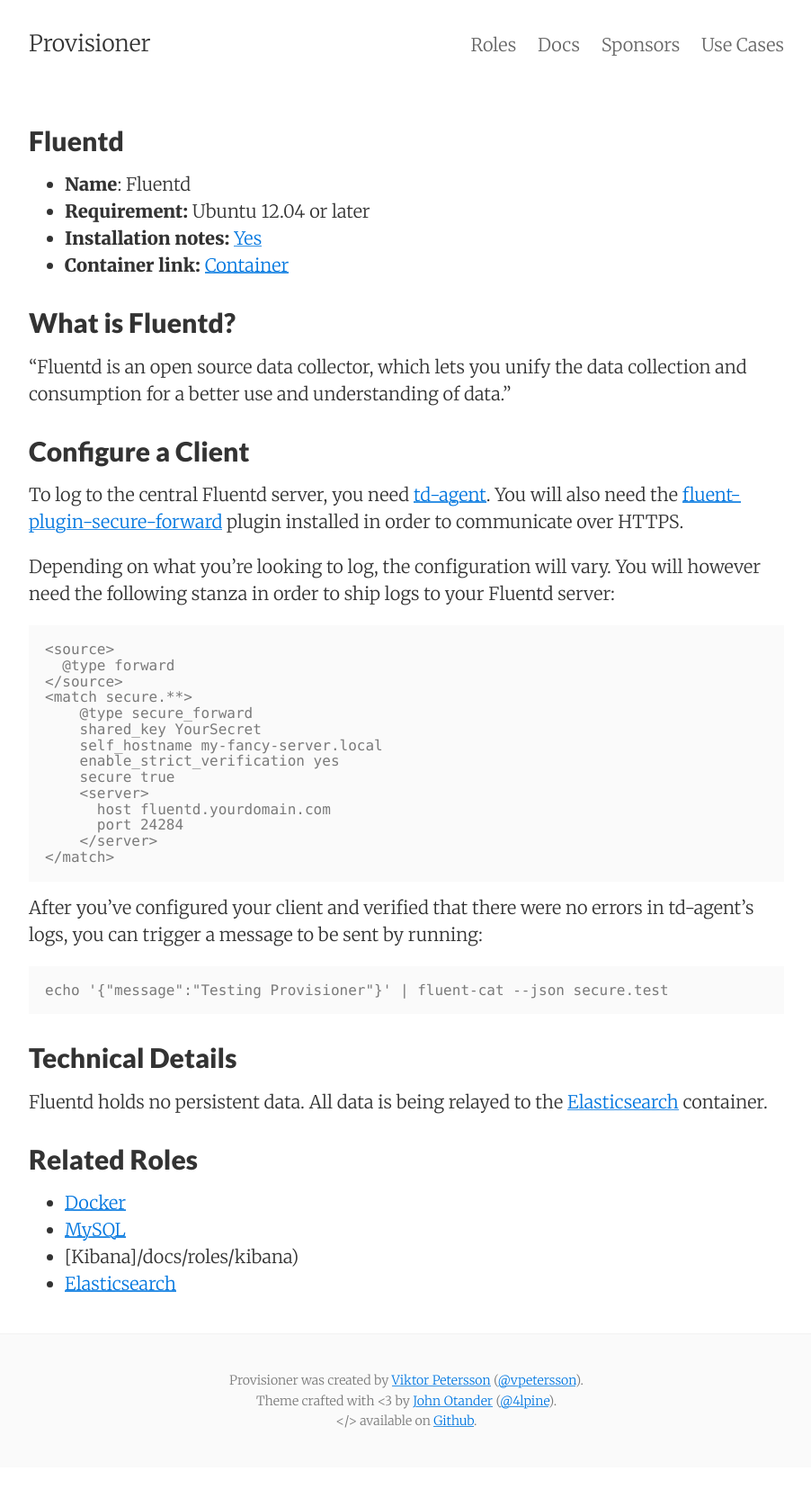
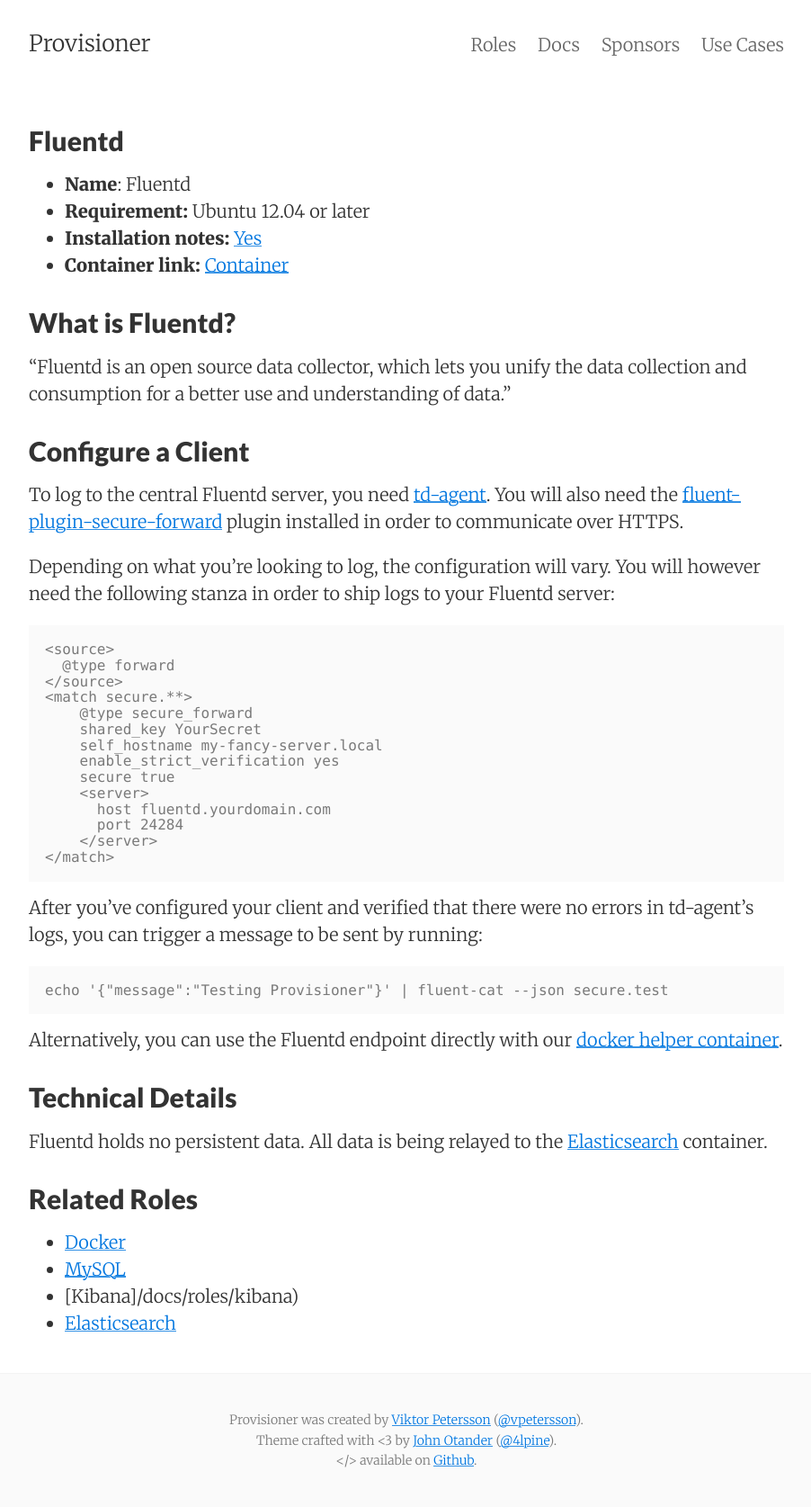
Before and after one commit to murisfurder/provisioner, a Jekyll site: the page built from docs/docs/roles/fluentd.md, in a window 1280 px wide. Shown: the whole page at 90% size, without its empty margins (188-1090 px from the left). Built offline with Jekyll 4.4.1, drawn with Linux system fonts in a browser that asks for light colours; before the commit the page ends 1631 px from its top, so only the background shows below that.

Commit message:
Adds note about docker container.

````diff
--- a/docs/docs/roles/fluentd.md
+++ b/docs/docs/roles/fluentd.md
@@ -42,6 +42,9 @@
 echo '{"message":"Testing Provisioner"}' | fluent-cat --json secure.test
 ```
 
+Alternatively, you can use the Fluentd endpoint directly with our [docker helper container](https://github.com/vpetersson/fluentd-secure_forward).
+
+
 ## Technical Details
 
 Fluentd holds no persistent data. All data is being relayed to the [Elasticsearch](/docs/role/elasticsearch) container.
````
